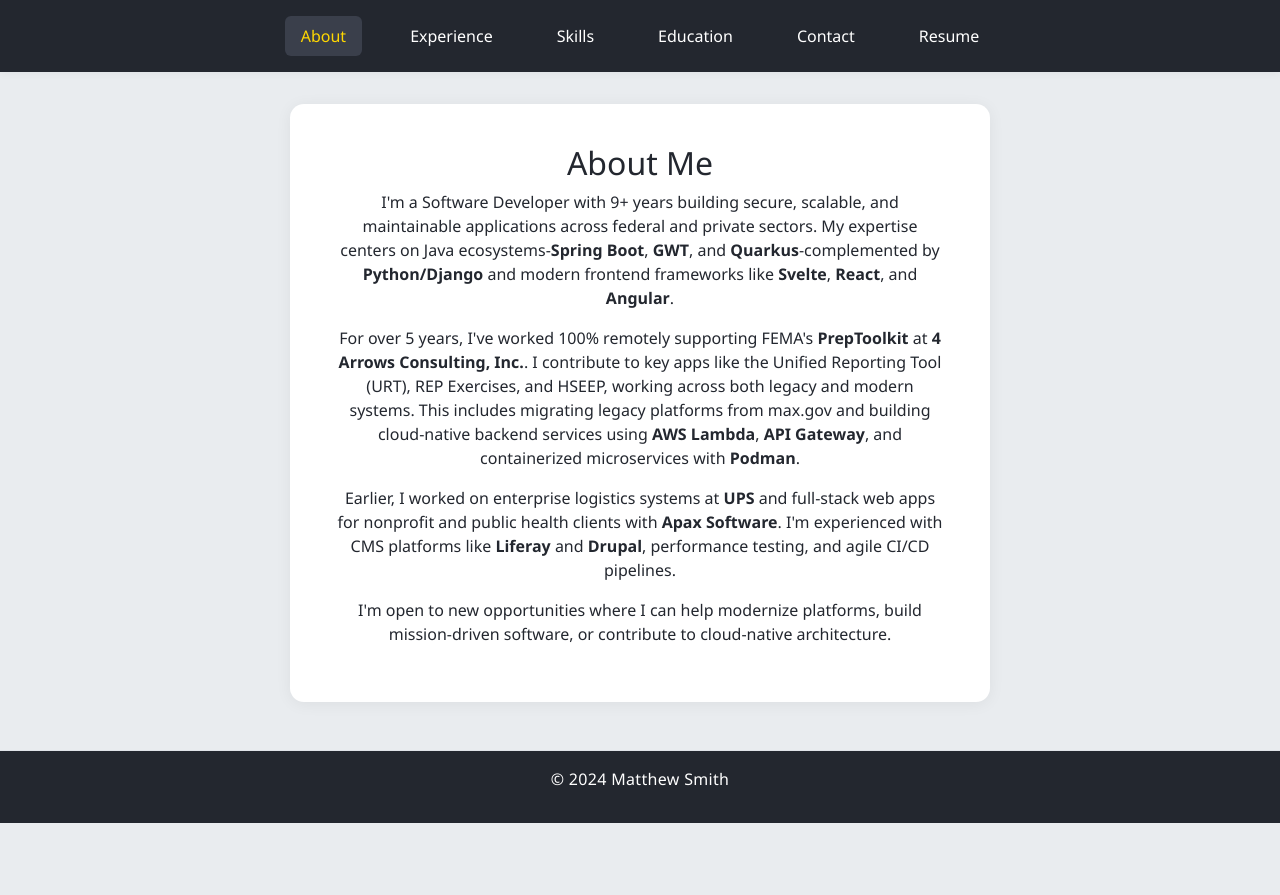
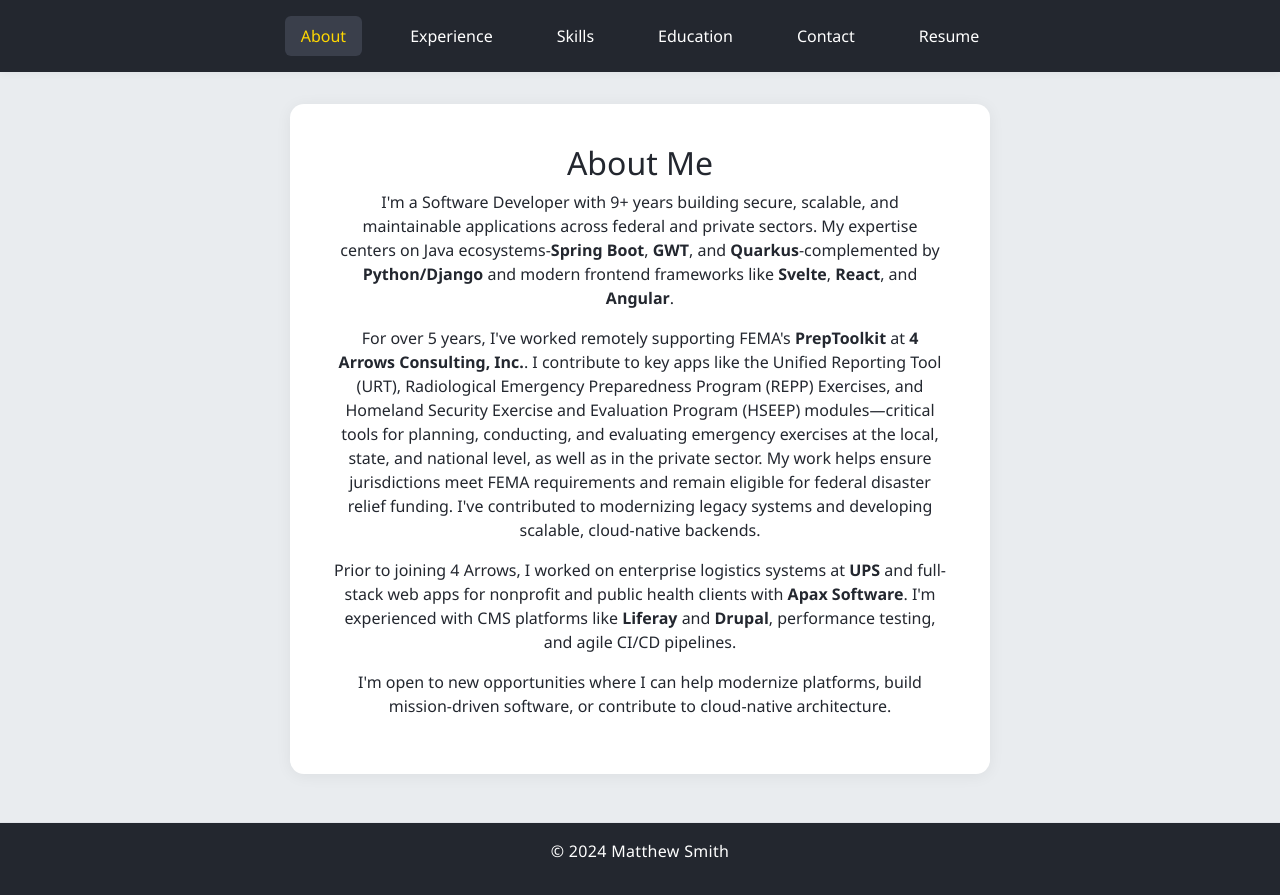
Before and after one commit to msmith1392/msmith1392.github.io, a React (Create React App) app: page / in a window 1280 px wide. Before the commit the page ends 823 px from the top, so only its background shows below. Built offline with nearby package versions, Linux system fonts and the light colour scheme.

Commit message:
Update resume and content for clarity and accuracy
Updated resume and PDF with latest experience and skills.

Synced About, WorkExperience, and Skills sections for consistency.

Minor formatting.

```diff
--- a/src/components/About.tsx
+++ b/src/components/About.tsx
@@ -3,27 +3,28 @@
 import useYearsOfExperience from '../hooks/useYearsOfExperience';
 
 const About: React.FC = () => {
-  const yearsOfExperience = useYearsOfExperience('2015-03-01');
+  const yearsOfExperienceTotal = useYearsOfExperience('2015-03-01');
+  const yearsOfExperienceAtPresentCompany = useYearsOfExperience('2019-03-11');
 
   return (
     <section className="container text-center">
       <FadeInSection>
         <h2>About Me</h2>
         <p>
-          I'm a Software Developer with {yearsOfExperience}+ years building secure, scalable, and maintainable
+          I'm a Software Developer with {yearsOfExperienceTotal}+ years building secure, scalable, and maintainable
           applications across federal and private sectors. My expertise centers on Java ecosystems-
           <strong>Spring Boot</strong>, <strong>GWT</strong>, and <strong>Quarkus</strong>-complemented by{' '}
           <strong>Python/Django</strong> and modern frontend frameworks like{' '}
           <strong>Svelte</strong>, <strong>React</strong>, and <strong>Angular</strong>.
         </p>
         <p>
-          For over 5 years, I've worked 100% remotely supporting FEMA's <strong>PrepToolkit</strong> at <strong>4 Arrows Consulting, Inc.</strong>.
-          I contribute to key apps like the Unified Reporting Tool (URT), REP Exercises, and HSEEP, working across both legacy
-          and modern systems. This includes migrating legacy platforms from max.gov and building cloud-native backend services
-          using <strong>AWS Lambda</strong>, <strong>API Gateway</strong>, and containerized microservices with <strong>Podman</strong>.
+          For over {yearsOfExperienceAtPresentCompany} years, I've worked remotely supporting FEMA's <strong>PrepToolkit</strong> at <strong>4 Arrows Consulting, Inc.</strong>.
+          I contribute to key apps like the Unified Reporting Tool (URT), Radiological Emergency Preparedness Program (REPP) Exercises, and Homeland Security Exercise and Evaluation Program (HSEEP) modules—critical tools for planning, conducting, and evaluating emergency exercises at the local, state, and national level, as well as in the private sector.
+          My work helps ensure jurisdictions meet FEMA requirements and remain eligible for federal disaster relief funding.
+          I've contributed to modernizing legacy systems and developing scalable, cloud-native backends.
         </p>
         <p>
-          Earlier, I worked on enterprise logistics systems at <strong>UPS</strong> and full-stack web apps for nonprofit and
+          Prior to joining 4 Arrows, I worked on enterprise logistics systems at <strong>UPS</strong> and full-stack web apps for nonprofit and
           public health clients with <strong>Apax Software</strong>. I'm experienced with CMS platforms like <strong>Liferay</strong>{' '}
           and <strong>Drupal</strong>, performance testing, and agile CI/CD pipelines.
         </p>
--- a/src/components/Skills.tsx
+++ b/src/components/Skills.tsx
@@ -14,7 +14,7 @@
         <strong>CMS &amp; Platforms:</strong> Liferay, Drupal, AWS (Lambda, S3), Apache HTTP Server, MySQL, Postgres, SQL Server
       </li>
       <li>
-        <strong>Dev Tools:</strong> Git, GitHub Flow, Maven, JMeter, ActiveMQ, WebLogic, Docker, Podman
+        <strong>Dev Tools:</strong> Git, GitHub Flow, Maven, JMeter, ActiveMQ, WebLogic, Docker, Podman, Kubernetes
       </li>
       <li>
         <strong>Other:</strong> Remote Collaboration, Agile/Scrum, CI/CD Pipelines, Legacy System Modernization
--- a/src/components/WorkExperience.tsx
+++ b/src/components/WorkExperience.tsx
@@ -14,20 +14,26 @@
 const WorkExperience: React.FC = () => {
   const experiences: Experience[] = [
     {
-      jobTitle: "Mid-Level Software Engineer",
-      company: "4 Arrows Consulting (FEMA Contract – PrepToolkit)",
+      jobTitle: "Software Engineer",
+      company: "4 Arrows Consulting (FEMA Contract - PrepToolkit)",
       location: "Remote / Somerset, KY",
       startDate: "March 2019",
       endDate: "Present",
       description: [
-        "Contributed to multiple modules of FEMA’s PrepToolkit, including the Unified Reporting Tool (URT), REP Exercises, and HSEEP.",
+        "Contributed to multiple modules of FEMA's PrepToolkit, including the Unified Reporting Tool (URT), " +
+        "Radiological Emergency Preparedness Program (REPP) Exercises, and supporting local, regional, federal, " +
+        "and private sector partners with Homeland Security Exercise and Evaluation Program (HSEEP) Exercises.",
         "Led enhancements and updates to URT assessment systems for each fiscal year cycle.",
-        "Supported migration of legacy components (THIRA/SPR, CPG, NIMS, UAWG) from max.gov to PrepToolkit.",
+        "Supported the migration of legacy components from max.gov to PrepToolkit. These components are: " +
+        "Threat and Hazard Identification and Risk Assessment (THIRA), Comprehensive Preparedness Guide (CPG), " +
+        "National Incident Management System (NIMS), and Urban Area Working Group (UAWG)",
         "Participated in architecture discussions, code reviews, and estimation for both GWT-based and serverless/Svelte modules.",
         "Supported containerized Java microservices built with Quarkus, deployed using Podman.",
-        "Maintained high code quality using version control, CM tools, and test-driven practices."
+        "Maintained high code quality using version control, CM tools, and test-driven practices.",
+        "Mentored junior developers, providing guidance on code quality, troubleshooting, and best practices across both legacy " +
+        "and modern stacks, as well as assisting with their understanding of architectural patterns across project modules."
       ],
-      techStack: "Java, Spring Boot, Quarkus, Google Web Toolkit (GWT), MySQL, Liferay 7, Apache HTTP Server, JavaScript/TypeScript, Svelte, AWS Lambda"
+      techStack: "Java, Spring Boot, Quarkus, Google Web Toolkit (GWT), MySQL, Liferay 7, Apache HTTP Server, JavaScript/TypeScript, Svelte, AWS Lambda, Git"
     },
     {
       jobTitle: "Applications Developer",
```
Also changed, not shown: 2 other files (tests, documents, lock files or other folders).
